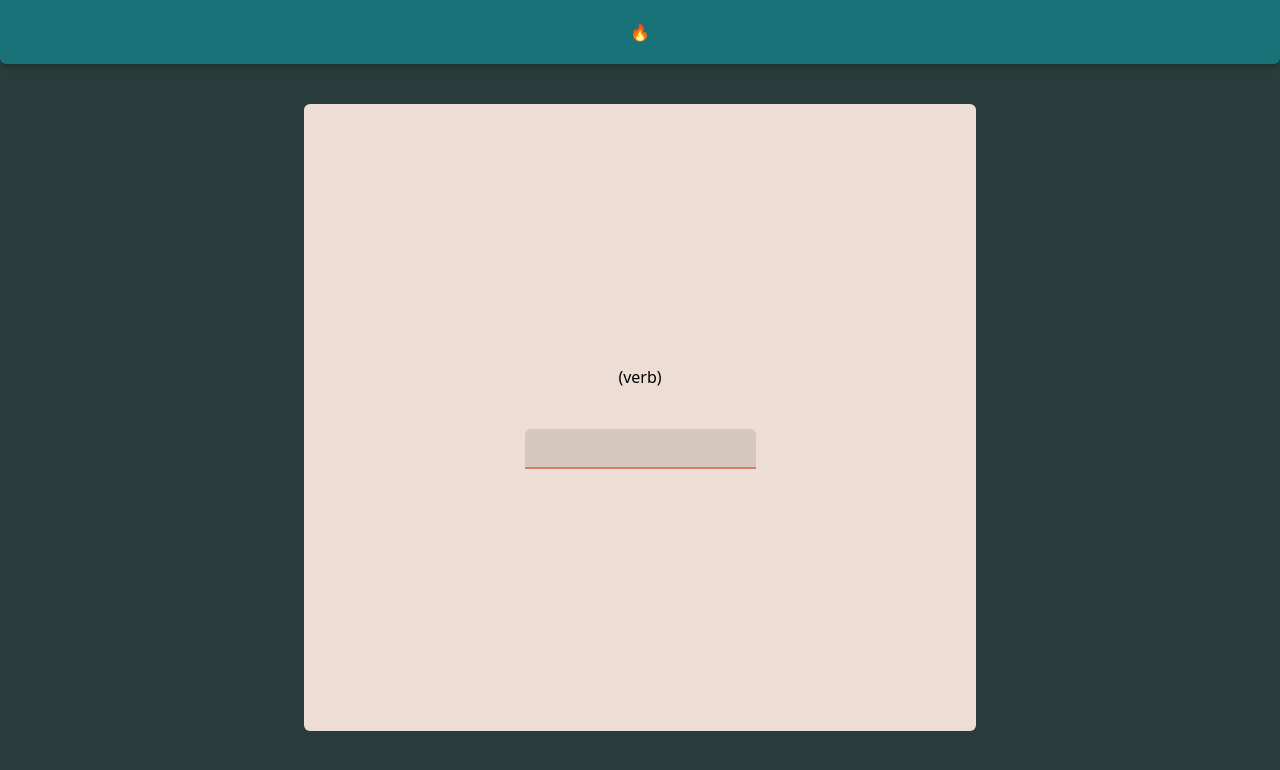
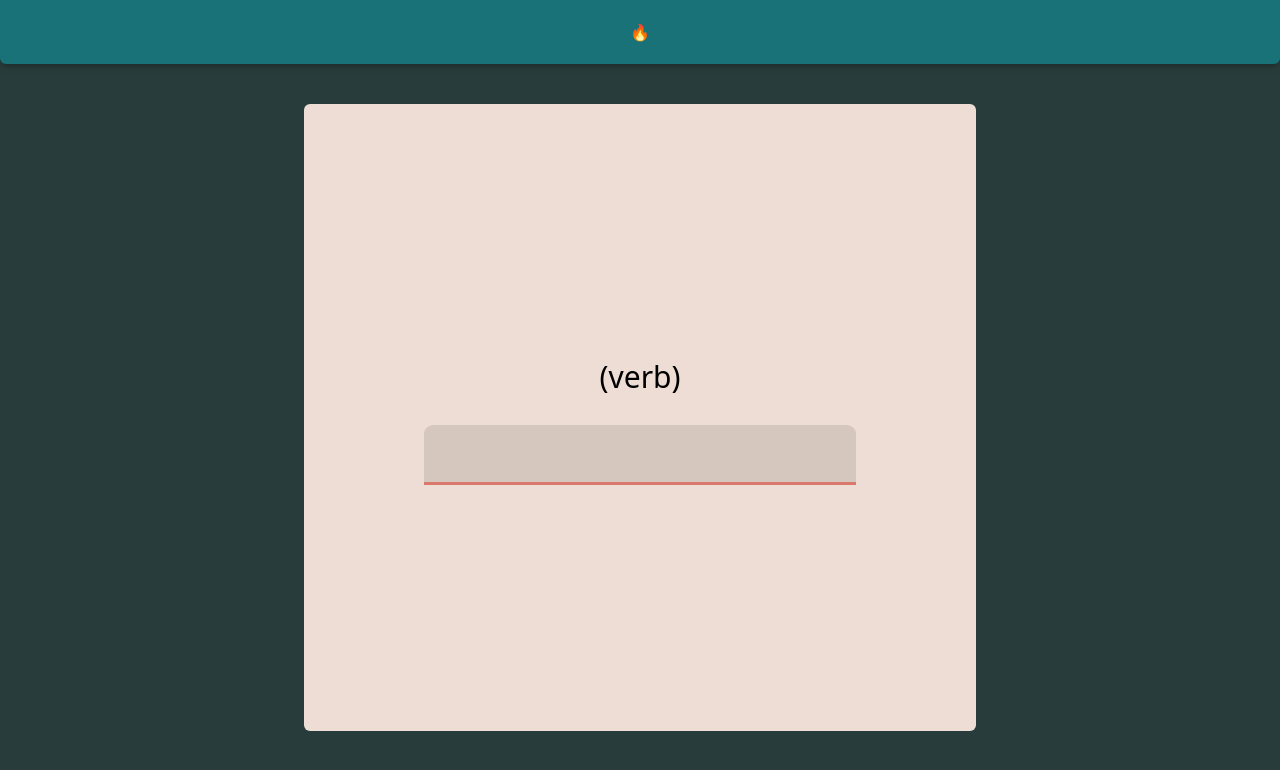
Before and after one commit to ludovico-chiavelli/practice-french-conjugations, a React (Create React App) app: page / in a window 1280 px wide. Shown: the top 770 px of the page. Built offline with nearby package versions, Linux system fonts and the light colour scheme.

Commit message:
made form elements a bit bigger

```diff
--- a/src/components/Form.js
+++ b/src/components/Form.js
@@ -3,8 +3,8 @@ import React from "react"
 export const Form = () => {
     return(
         <form className="h-3/5 w-3/5 flex flex-col justify-center items-center">
-            <label for="verb">(verb)</label>
-            <input type="text" id="verb" name="verb" className="h-10 rounded-t-md bg-black/10 border-b-2 mt-10" style={{borderColor: '#DB786C'}}></input>
+            <label for="verb" className="text-3xl">(verb)</label>
+            <input type="text" id="verb" name="verb" className="md:h-10 md:w-72 md:scale-150 rounded-t-md bg-black/10 border-b-2 mt-10" style={{borderColor: '#DB786C'}}></input>
         </form>
     )
 }
```
